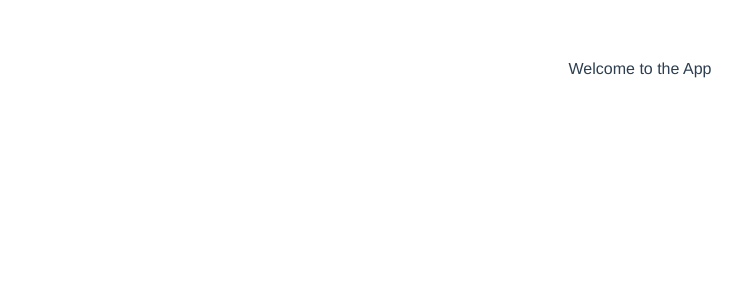
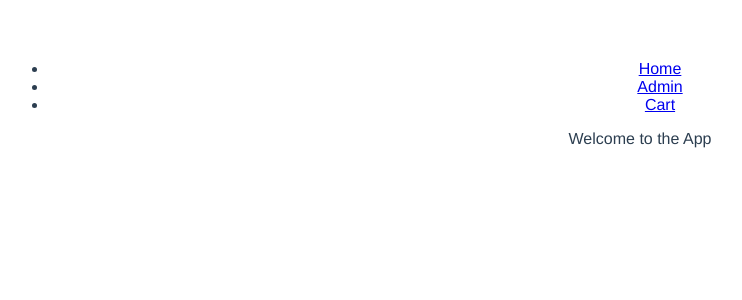
Before and after one commit to Princeallan/Prince-VueJS-Store, a Vue app: page / in a window 1280 px wide. Shown: the top 300 px of the page, without its empty margins (0-742 px from the left). Built offline with nearby package versions, Linux system fonts and the light colour scheme.

Commit message:
Links added to the App Vue

```diff
--- a/src/App.vue
+++ b/src/App.vue
@@ -1,8 +1,19 @@
 <template>
   <div id="app">
+    <nav>
+      <div class="container">
+        <ul class="nav__left">
 
+          <li><router-link to="/">Home</router-link></li>
+          <li><router-link to="/admin">Admin</router-link></li>
+          <li><router-link to="/cart">Cart</router-link></li>
+
+        </ul>
+      </div>
+    </nav>
 
     <router-view/>
+
   </div>
 </template>
 
--- a/src/router/index.js
+++ b/src/router/index.js
@@ -16,12 +16,12 @@ export default new Router({
       component: Home,
     },
     {
-      path: '/',
+      path: '/admin',
       name: 'Admin',
       component: Admin,
     },
     {
-      path: '/',
+      path: '/cart',
       name: 'Cart',
       component: Cart,
     },
```
